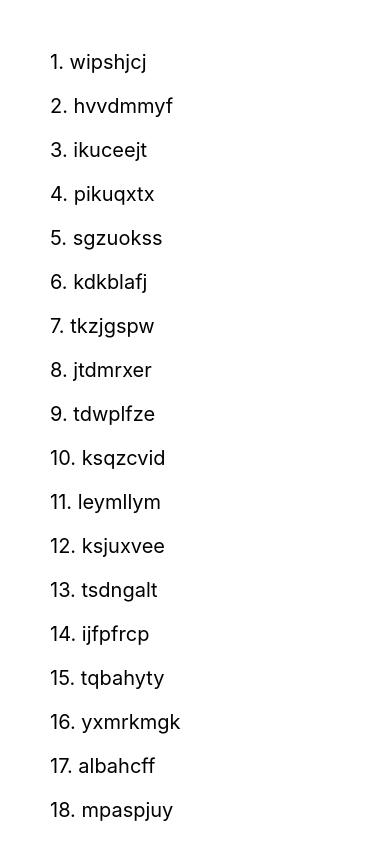
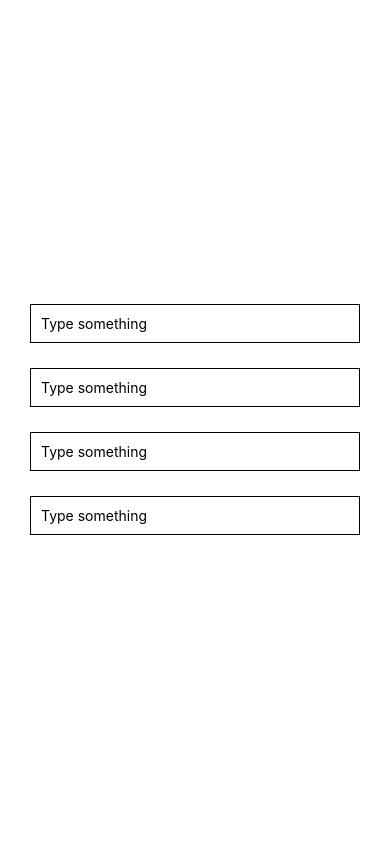
Before and after one commit to Yanalzzz/-JoVision-Backend-tasks, a React Native app: screen / in a window 390 px wide. Built offline with nearby package versions, Linux system fonts and the light colour scheme.

Commit message:
Add Task38

```diff
--- a/App.tsx
+++ b/App.tsx
@@ -18,7 +18,8 @@ import Task33 from './Tasks/Task33';
 import Task35 from './Tasks/Task35';
 import Task36 from './Tasks/Task36';
 import Task37 from './Tasks/Task37';
+import Task38 from './Tasks/Task38';
 export default function App() {
-  return <Task37 />;
+  return <Task38 />;
 
 }
--- /dev/null
+++ b/Tasks/Componentone38.js
@@ -0,0 +1,18 @@
+import React from 'react';
+import {Text} from 'react-native';
+import TextContext from './TextContext';
+
+class Componentone38 extends React.Component {
+
+  static contextType = TextContext;
+
+  render() {
+    return (
+      <Text>
+        {this.context.text}
+      </Text>
+    );
+  }
+}
+
+export default Componentone38;
--- /dev/null
+++ b/Tasks/Componenttwo38.js
@@ -0,0 +1,41 @@
+import React, {useContext} from 'react';
+import {View, TextInput, StyleSheet} from 'react-native';
+
+import TextContext from './TextContext';
+import Componentone38 from './Componentone38';
+
+const Componenttwo38 = () => {
+
+  const context = useContext(TextContext);
+
+  return (
+    <View style={styles.box}>
+
+      <TextInput
+        style={styles.input}
+        placeholder="Type something"
+        value={context.text}
+        onChangeText={context.setText}
+      />
+
+      <Componentone38 />
+
+    </View>
+  );
+};
+
+const styles = StyleSheet.create({
+
+  box: {
+    margin: 10,
+  },
+
+  input: {
+    borderWidth: 1,
+    padding: 10,
+    marginBottom: 5,
+  },
+
+});
+
+export default Componenttwo38;
--- /dev/null
+++ b/Tasks/Task38.js
@@ -0,0 +1,37 @@
+import React, {useState} from 'react';
+import {View, StyleSheet} from 'react-native';
+
+import TextContext from './TextContext';
+import Componenttwo38 from './Componenttwo38';
+
+const Task38 = () => {
+
+  const [text, setText] = useState('');
+
+  return (
+    <TextContext.Provider value={{text, setText}}>
+
+      <View style={styles.container}>
+
+        <Componenttwo38 />
+        <Componenttwo38 />
+        <Componenttwo38 />
+        <Componenttwo38 />
+
+      </View>
+
+    </TextContext.Provider>
+  );
+};
+
+const styles = StyleSheet.create({
+
+  container: {
+    flex: 1,
+    justifyContent: 'center',
+    padding: 20,
+  },
+
+});
+
+export default Task38;
--- /dev/null
+++ b/Tasks/TextContext.js
@@ -0,0 +1,5 @@
+import React from 'react';
+
+const TextContext = React.createContext();
+
+export default TextContext;
```
